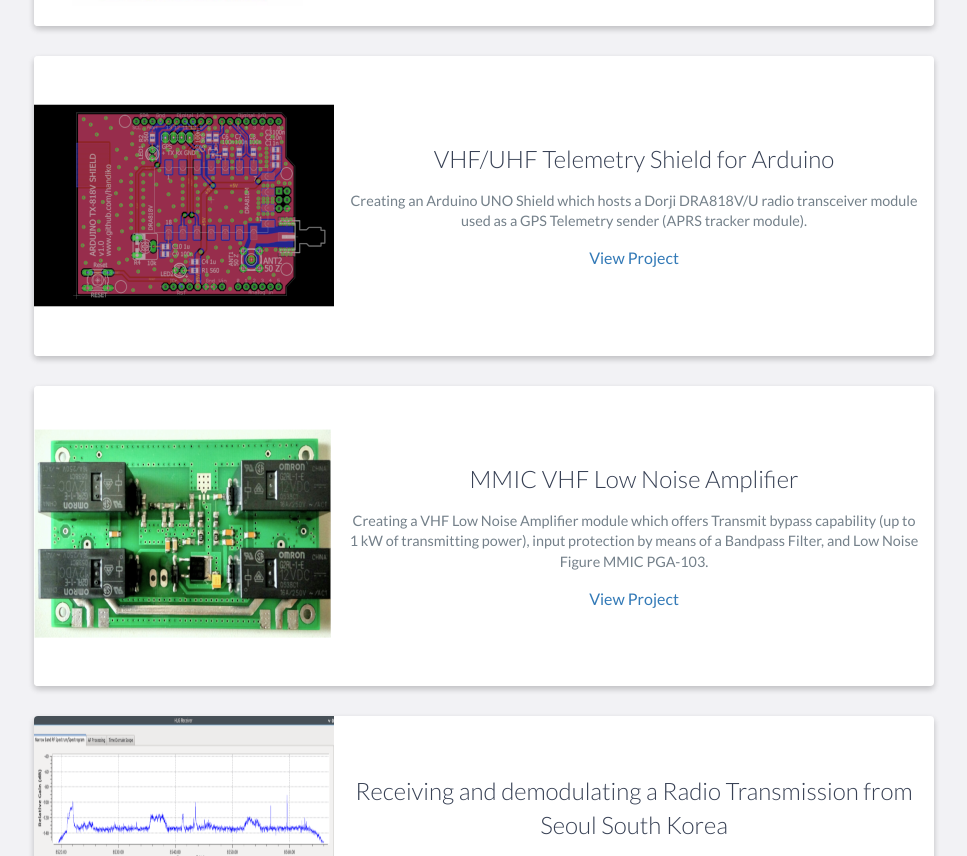
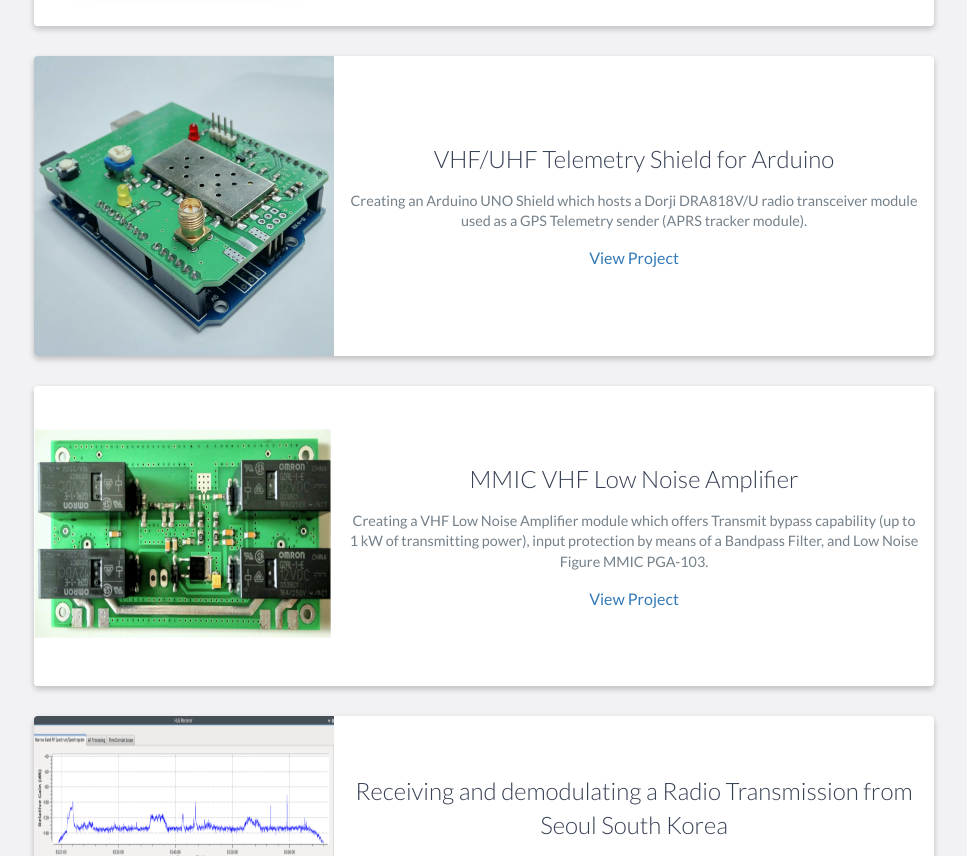
Before and after one commit to handiko/handiko.github.io, a website: page index.html in a window 1280 px wide. Shown: the part 4280-5136 px from the top of the page, without its empty margins (156-1123 px from the left). Drawn offline with nearby package versions, Linux system fonts and the light colour scheme.

Commit message:
Changing Dorji Pics

```diff
--- a/index.html
+++ b/index.html
@@ -249,7 +249,7 @@
 
                 <div class="project shadow-large">
                     <div class="project-image">
-                        <img src="images/shield.png" />
+                        <img src="images/dorji2.jpg" />
                     </div>
                     <!-- End .project-image -->
                     <div class="project-info">
```
Also changed, not shown: images/dorji1.jpg (added), images/dorji2.jpg (added).
